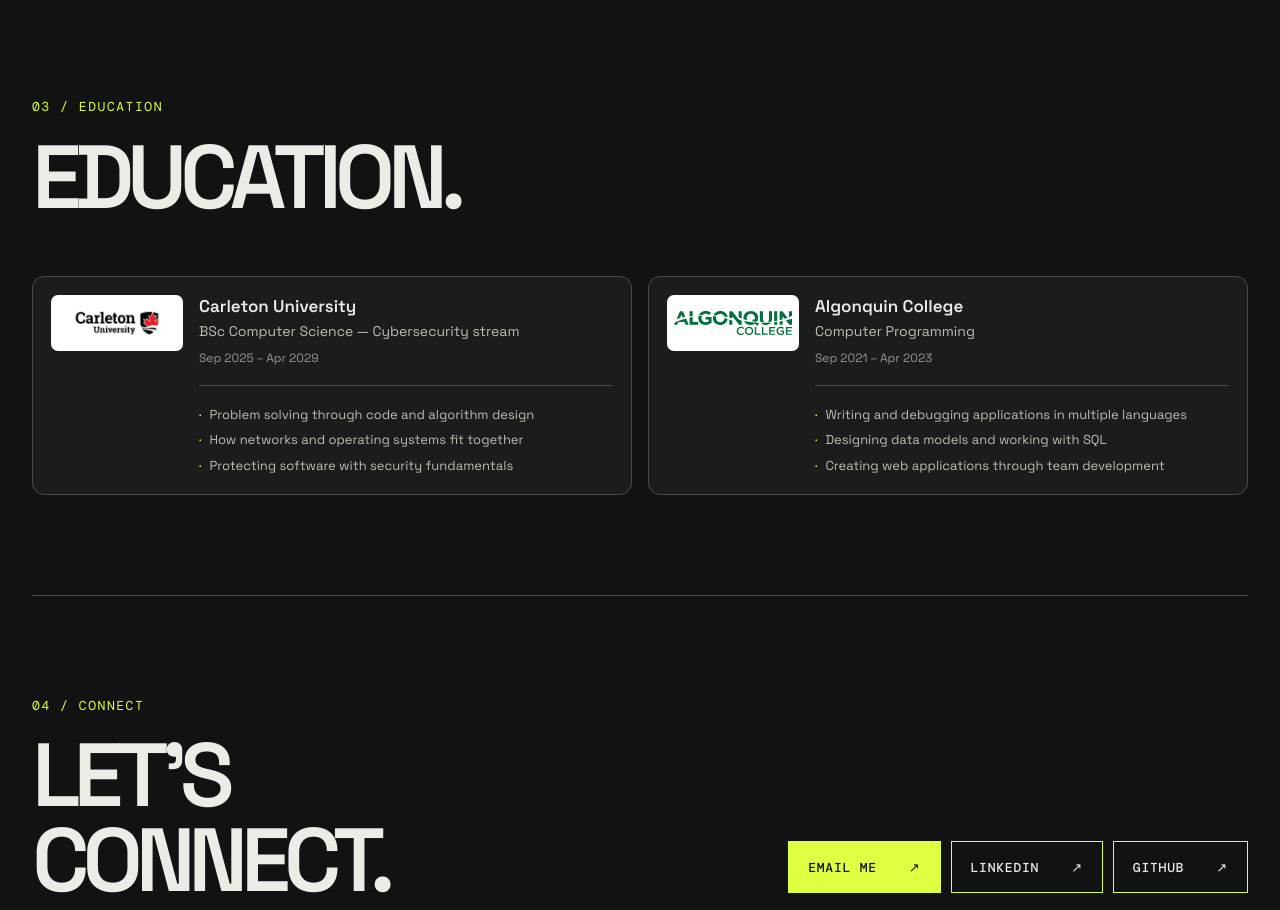
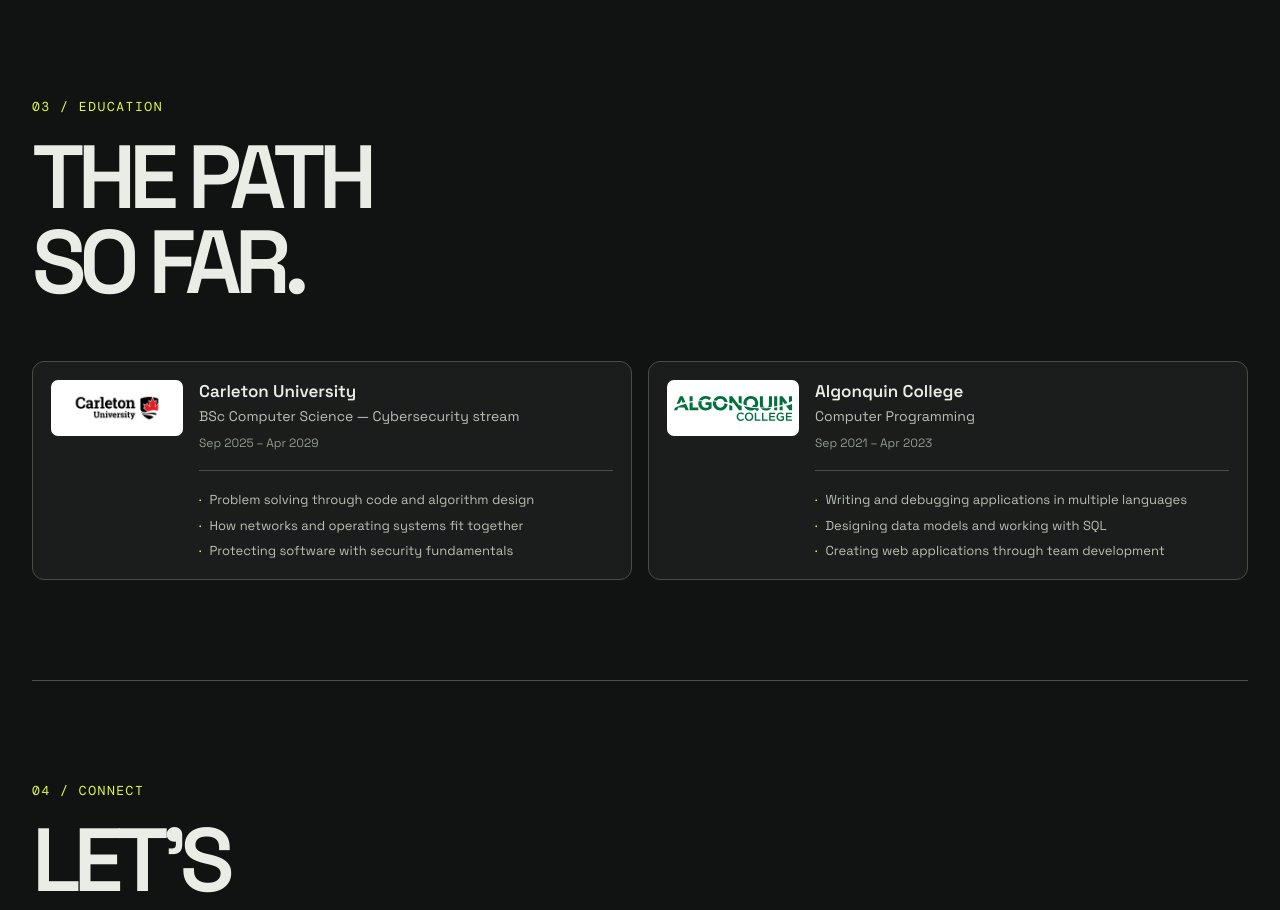
Before and after one commit to bakrmatlab/portfolio, a React (Vite) app: page / in a window 1280 px wide. Shown: the part 2540-3450 px from the top of the page. Built offline with nearby package versions, Linux system fonts and the light colour scheme.

Commit message:
Update Site source

```diff
--- a/src/App.tsx
+++ b/src/App.tsx
@@ -61,7 +61,7 @@ export default function App() {
         </article>
       </section>
       <section className="section shell education-section" id="education" aria-labelledby="education-title">
-        <div className="section-head"><div><div className="index">03 / Education</div><h2 id="education-title">Education.</h2></div></div>
+        <div className="section-head"><div><div className="index">03 / Education</div><h2 id="education-title">The path<br />so far.</h2></div></div>
         <div className="education-grid">
           <div className="education-card"><div className="education-card-top"><div className="education-logo"><img src="/carleton.jpg" alt="Carleton University logo" loading="lazy" /></div><div className="education-details"><h3>Carleton University</h3><p>BSc Computer Science — Cybersecurity stream</p><span>Sep 2025 – Apr 2029</span></div></div><ul className="education-points"><li>Problem solving through code and algorithm design</li><li>How networks and operating systems fit together</li><li>Protecting software with security fundamentals</li></ul></div>
           <div className="education-card"><div className="education-card-top"><div className="education-logo"><img src="/algonquin-wordmark.svg" alt="Algonquin College logo" loading="lazy" /></div><div className="education-details"><h3>Algonquin College</h3><p>Computer Programming</p><span>Sep 2021 – Apr 2023</span></div></div><ul className="education-points"><li>Writing and debugging applications in multiple languages</li><li>Designing data models and working with SQL</li><li>Creating web applications through team development</li></ul></div>
```
